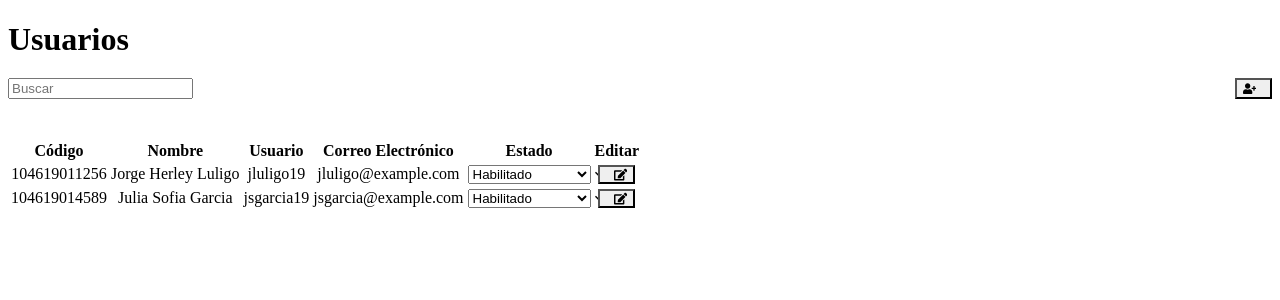
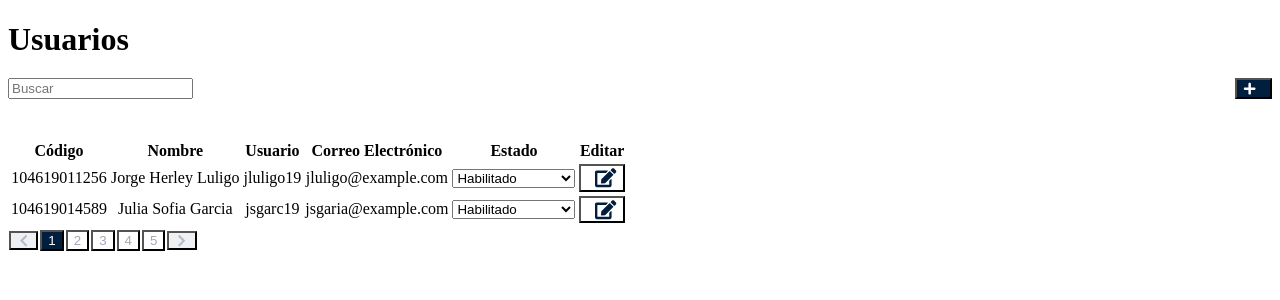
Before and after one commit to CertificacionesRC/CertificacionesRC-front, a Next.js app: page /view-table-users/view-table-users in a window 1280 px wide. Shown: the top 300 px of the page. Built offline with nearby package versions, Linux system fonts and the light colour scheme.

Commit message:
paginacion

```diff
--- a/package.json
+++ b/package.json
@@ -19,7 +19,8 @@
     "next": "latest",
     "react": "latest",
     "react-dom": "latest",
-    "react-icons": "^4.11.0"
+    "react-icons": "^4.11.0",
+    "react-paginate": "^8.2.0"
   },
   "devDependencies": {
     "@types/node": "latest",
--- a/src/pages/create-user/fom-edit-modal.tsx
+++ /dev/null
@@ -1,61 +0,0 @@
-import React from 'react'
-import { useModal } from './basic-modal'
-import {
-    FormControl,
-    FormLabel,
-    Input,
-    Select,
-    Stack
-} from '@chakra-ui/react'
-import { ROUTES } from '@/utils/routes'
-import { useRouter } from 'next/navigation'
-
-export default function FormModal() {
-  const [BasicModal, openModal, closeModal] = useModal()
-  const router = useRouter()
-
-  const FormModalComponent = () => (
-    <BasicModal
-    okFunction={() => router.push('')}
-    okButtonText="Editar usuario"
-    title="Editar Usuario"
-  >
-    <FormControl>
-      <Stack mb={5} spacing={2}>
-        <FormLabel>Código *</FormLabel>
-        <Input placeholder="Código" />
-      </Stack>
-      <Stack mb={5} spacing={2}>
-        <FormLabel>Usuario *</FormLabel>
-        <Input placeholder="usuario" />
-      </Stack>
-      <Stack mb={5} spacing={2}>
-        <FormLabel>Nombre *</FormLabel>
-        <Input placeholder="nombre" />
-      </Stack>
-      <Stack mb={5} spacing={2}>
-        <FormLabel>Correo *</FormLabel>
-        <Input placeholder="correo" />
-      </Stack>
-      <Stack mb={5} spacing={2}>
-        <FormLabel>Estado *</FormLabel>
-        <Select>
-          <option>Seleccionar</option>
-          <option>Habilitado</option>
-          <option>Inhabilitado</option>
-        </Select>
-      </Stack>
-      <Stack mb={5} spacing={2}>
-        <FormLabel>Rol *</FormLabel>
-        <Select>
-          <option>Seleccionar</option>
-          <option>Administrador</option>
-          <option>Coordinador</option>
-        </Select>
-      </Stack>
-    </FormControl>
-  </BasicModal>
-  )
-
-  return [FormModalComponent, openModal, closeModal] as const
-}
--- /dev/null
+++ b/src/pages/create-user/form-edit-modal.tsx
@@ -0,0 +1,70 @@
+// EditFormModal.jsx
+
+import React from 'react';
+import { useModal } from './basic-modal';
+import {
+  FormControl,
+  FormLabel,
+  Input,
+  Select,
+  Stack,
+} from '@chakra-ui/react';
+
+interface EditFormModalProps {
+  userData: {
+    codigo: number;
+    usuario: string;
+    nombre: string;
+    correo: string;
+    estado: string;
+    rol: string;
+  };
+}
+
+export default function EditFormModal({ userData }: EditFormModalProps) {
+  console.log('userData in EditFormModal:', userData);
+  const [BasicModal, openModal, closeModal] = useModal();
+  const FormModalComponent = () => (
+    <BasicModal
+      okFunction={() => {}}
+      okButtonText="Editar"
+      title="Editar Usuario"
+    >
+      <FormControl>
+        <Stack mb={5} spacing={2}>
+          <FormLabel>Código *</FormLabel>
+          <Input placeholder="Codigo" value={userData.codigo} />
+        </Stack>
+        <Stack mb={5} spacing={2}>
+          <FormLabel>Usuario *</FormLabel>
+          <Input placeholder="Usuario" value={userData.usuario} />
+        </Stack>
+        <Stack mb={5} spacing={2}>
+          <FormLabel>Nombre *</FormLabel>
+          <Input placeholder="Nombre" value={userData.nombre} />
+        </Stack>
+        <Stack mb={5} spacing={2}>
+          <FormLabel>Correo *</FormLabel>
+          <Input placeholder="Correo" value={userData.correo} />
+        </Stack>
+        <Stack mb={5} spacing={2}>
+          <FormLabel>Estado *</FormLabel>
+          <Select value={userData.estado}>
+            <option value="Habilitado">Habilitado</option>
+            <option value="Inhabilitado">Inhabilitado</option>
+          </Select>
+        </Stack>
+        <Stack mb={5} spacing={2}>
+          <FormLabel>Rol *</FormLabel>
+          <Select value={userData.rol}>
+            <option value="Seleccionar">Seleccionar</option>
+            <option value= "Administrador">Administrador</option>
+            <option value= "Coordinador">Coordinador</option>
+          </Select>
+        </Stack>
+      </FormControl>
+    </BasicModal>
+  );
+
+  return [FormModalComponent, openModal, closeModal] as const;
+}
--- /dev/null
+++ b/src/pages/pagination/pagination.tsx
@@ -0,0 +1,54 @@
+import React from 'react';
+import { Box, Flex, Button } from '@chakra-ui/react';
+import { FaChevronLeft, FaChevronRight } from 'react-icons/fa';
+
+
+interface PaginationProps {
+  totalPages: number;
+  currentPage: number;
+  onPageChange: (page: number) => void;
+}
+
+function Pagination({ totalPages, currentPage, onPageChange }: PaginationProps) {
+  return (
+    <Flex justify="left" mt={4}>
+      <Box mx={1}>
+        <Button
+          size= "sm"
+          bg = "#EEF0F4"
+          color="#B8B9C6"
+          onClick={() => onPageChange(currentPage - 1)}
+          disabled={currentPage === 1}
+
+        >
+          <FaChevronLeft />
+        </Button>
+      </Box>
+      {Array.from({ length: totalPages }, (_, index) => (
+        <Box key={index} mx={1}>
+          <Button
+            size= "sm"
+            onClick={() => onPageChange(index + 1)}
+            bg={currentPage === index + 1 ? '#001f3f' : 'transparent'} // Ajusta el color de fondo aquí
+            color={currentPage === index + 1 ? '#ffffff' : '#A4A7B7'}
+          >
+            {index + 1}
+          </Button>
+        </Box>
+      ))}
+      <Box mx={1}>
+        <Button
+          size= "sm"
+          bg = "#EEF0F4"
+          color="#B8B9C6"
+          onClick={() => onPageChange(currentPage + 1)}
+          disabled={currentPage === totalPages}
+        >
+          <FaChevronRight />
+        </Button>
+      </Box>
+    </Flex>
+  );
+}
+
+export default Pagination;
--- a/src/pages/view-table-users/view-table-users.tsx
+++ b/src/pages/view-table-users/view-table-users.tsx
@@ -1,23 +1,46 @@
 "use client"
+import React, { useState } from 'react';
 import { Card, CardHeader, CardBody, Button,Table,Select,Input} from '@chakra-ui/react'
-import { FaEdit, FaUserPlus } from 'react-icons/fa';
+import { FaEdit ,FaPlus } from 'react-icons/fa';
 import FormModal from '@/pages/create-user/form-crate-model';
-import FormEditModal from '../create-user/fom-edit-modal';
+import FormEditModal from '../create-user/form-edit-modal';
+import Pagination from '../pagination/pagination';
 
 
 function ViewTableUsers(this: any) {
 
 
     const users = [
-        { codigo: 104619011256, nombre: 'Jorge Herley Luligo',usuario:'jluligo19', correo: 'jluligo@example.com'},
-        { codigo: 104619014589, nombre: 'Julia Sofia Garcia',usuario: 'jsgarcia19', correo: 'jsgarcia@example.com' },
+        { codigo: 104619011256, nombre: 'Jorge Herley Luligo',usuario:'jluligo19', correo: 'jluligo@example.com',estado: 'Habilitado', rol: 'Administrador'},
+        { codigo: 104619014589, nombre: 'Julia Sofia Garcia ',usuario: 'jsgarc19', correo: 'jsgaria@example.com',estado: 'Habilitado', rol: 'Administrador'},
 
     ];
 
+
+  // Estado para el número de página actual
+  const [currentPage, setCurrentPage] = useState(1);
+
+  // Función para manejar el cambio de página
+  const handlePageChange = (page: number) => {
+    setCurrentPage(page);
+  };
+
+    const [selectedUser, setSelectedUser] = useState<any>(null);
+    const [FormModalEditComponent, openEditModal, closeEditModal] = FormEditModal({ userData: selectedUser });
+
     const [FormModalComponent, openModal, closeModal] = FormModal()
-    const [FormModalEditComponent, openEditModal, closeEditModal] = FormEditModal()
+
     const stateOptions = ['Habilitado', 'Inhabilitado'];
 
+  // Número total de páginas (en este caso, supongo que hay 10 usuarios por página)
+  const itemsPerPage = 10;
+  //const totalPages = Math.ceil(users.length / itemsPerPage);
+  const totalPages = 5;
+
+  // Lógica para obtener los usuarios en la página actual
+  const startIndex = (currentPage - 1) * itemsPerPage;
+  const endIndex = startIndex + itemsPerPage;
+  const usersInCurrentPage = users.slice(startIndex, endIndex);
 
 
     return (
@@ -26,7 +49,7 @@ function ViewTableUsers(this: any) {
         <h1 style={{ marginBottom: '20px' }}><b>Usuarios</b></h1>
         <div style={{ display: 'flex', justifyContent: 'space-between', marginBottom: '20px' }}>
             <Input placeholder='Buscar' />
-            <Button leftIcon={< FaUserPlus />} colorScheme="blue" size="md" marginLeft="5" onClick={openModal}></Button>
+            <Button leftIcon={< FaPlus />} bg="#001f3f" color="#ffffff" size="md" marginLeft="5"  onClick={openModal}></Button>
             <FormModalComponent />
 
         </div >
@@ -67,10 +90,13 @@ function ViewTableUsers(this: any) {
 
                                 </td>
                                 <td>
-                                <Button rightIcon={<FaEdit />} colorScheme="blue" size="md" onClick={openEditModal}>
-                                    <FormModalEditComponent />
+                                <Button rightIcon={<FaEdit fontSize="1.6em" />}
+                                bg="#ffffff"
+                                color="#001f3f"
+                                size="md"
+                                >
+
                                 </Button>
-
                                 </td>
                             </tr>
                         ))}
@@ -78,6 +104,8 @@ function ViewTableUsers(this: any) {
                 </Table>
             </CardBody>
         </Card>
+        {/* Componente Pagination */}
+            <Pagination totalPages={totalPages} currentPage={currentPage} onPageChange={handlePageChange} />
         </div>
     );
   }
```
Also changed, not shown: 1 other file (tests, documents, lock files or other folders).
